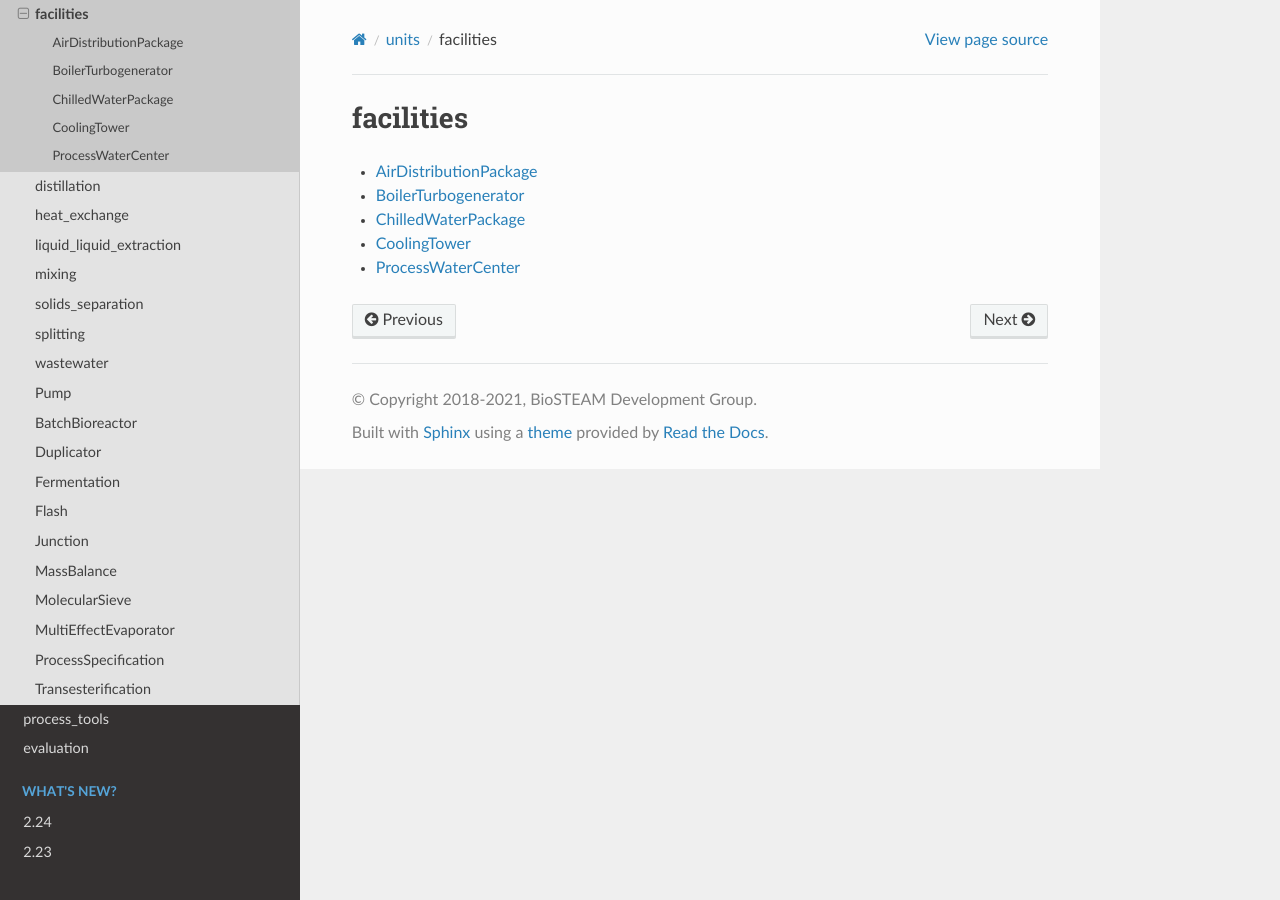
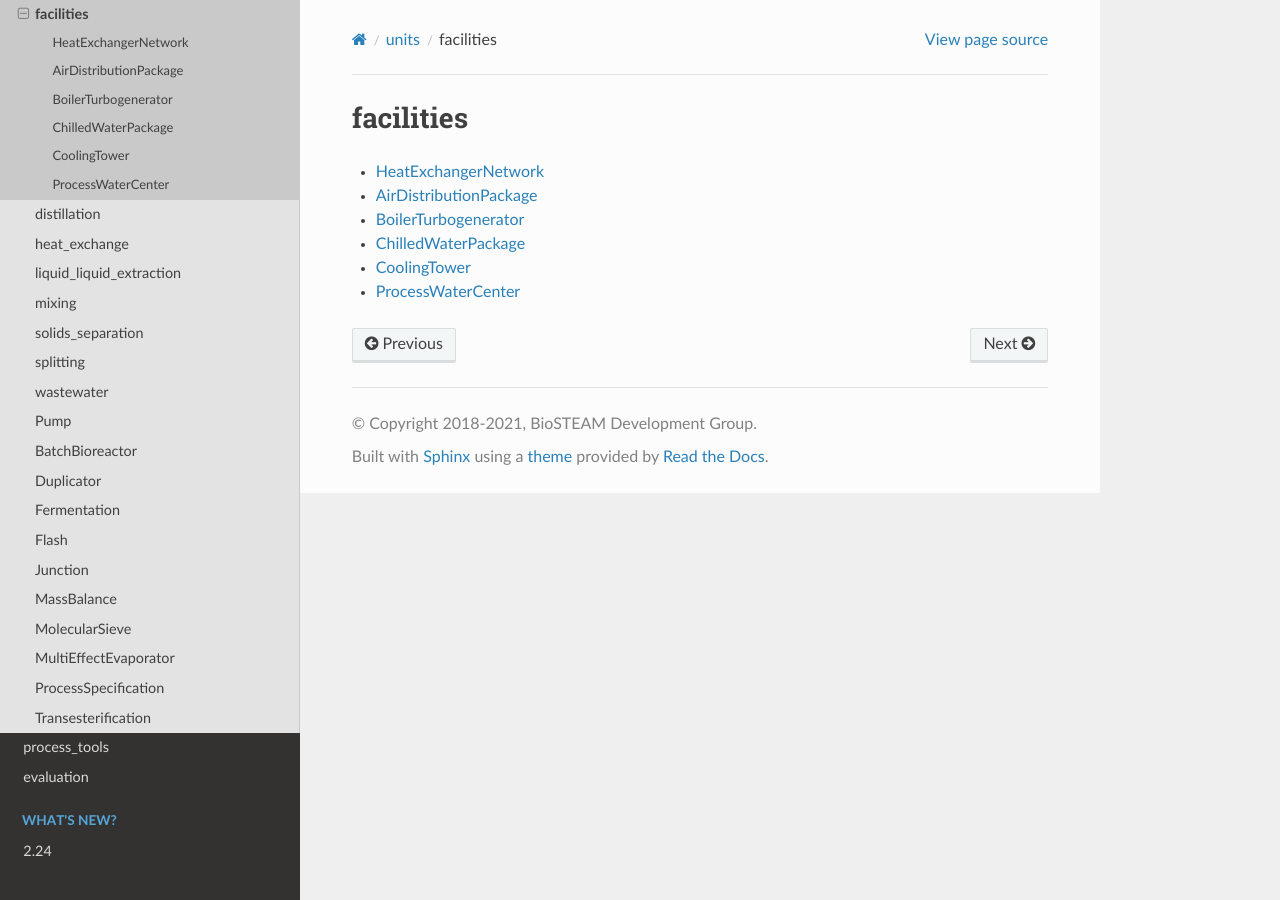
Before and after one commit to BioSTEAMDevelopmentGroup/biosteam, a Sphinx documentation site: the page built from docs/units/facilities/facilities.txt, in a window 1280 px wide. Built offline with Sphinx 7.4.7 and the Read the Docs theme 2.0.0, drawn with Linux system fonts in a browser that asks for light colours; formulas are drawn with MathJax 3; pages that are not in the unit, such as notebooks, are missing from menus.

Commit message:
add heat exchanger network to documentation

```diff
--- /dev/null
+++ b/docs/units/facilities/HeatExchangerNetwork.txt
@@ -0,0 +1,5 @@
+HeatExchangerNetwork
+====================
+
+.. autoclass:: biosteam.units.facilities.HeatExchangerNetwork
+   :members:
--- a/docs/units/facilities/facilities.txt
+++ b/docs/units/facilities/facilities.txt
@@ -4,6 +4,7 @@
 .. toctree::
    :maxdepth: 1
 
+   HeatExchangerNetwork
    AirDistributionPackage
    BoilerTurbogenerator
    ChilledWaterPackage
```
Also changed, not shown: 1 other file.
